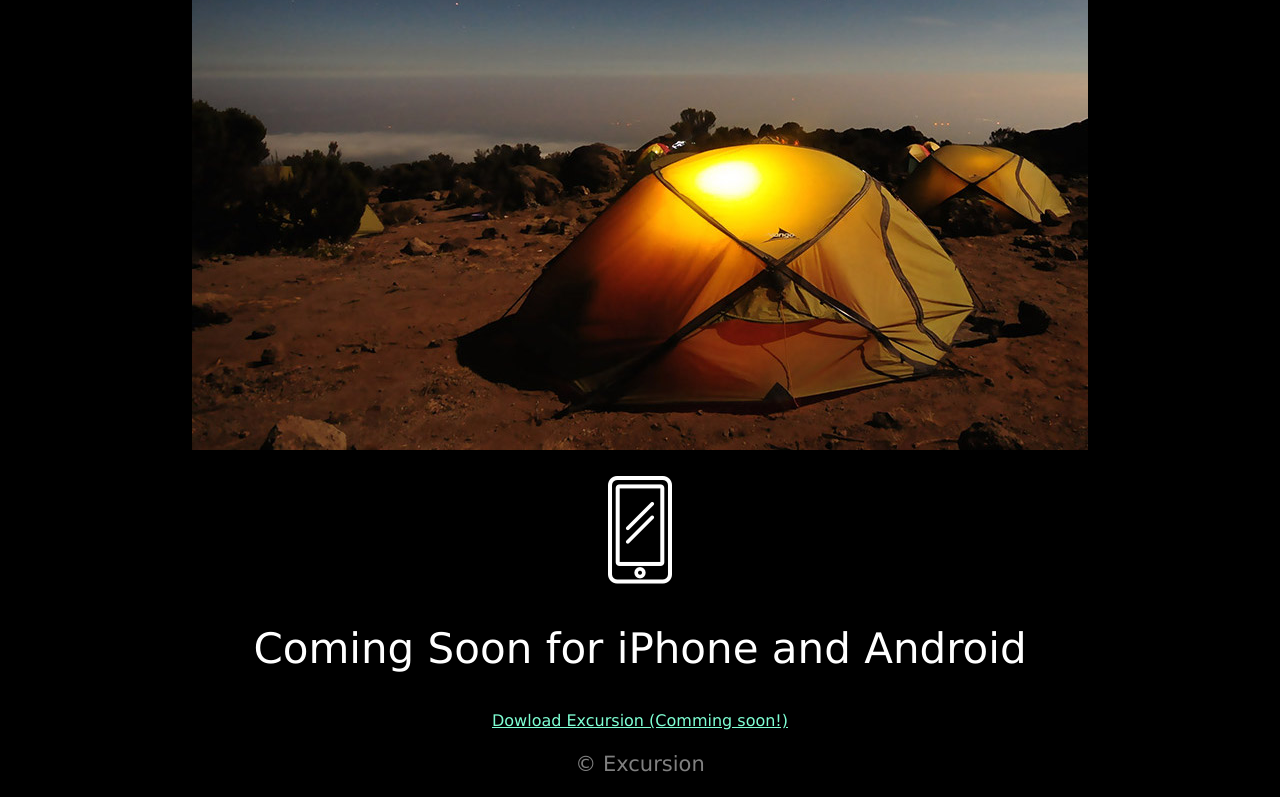
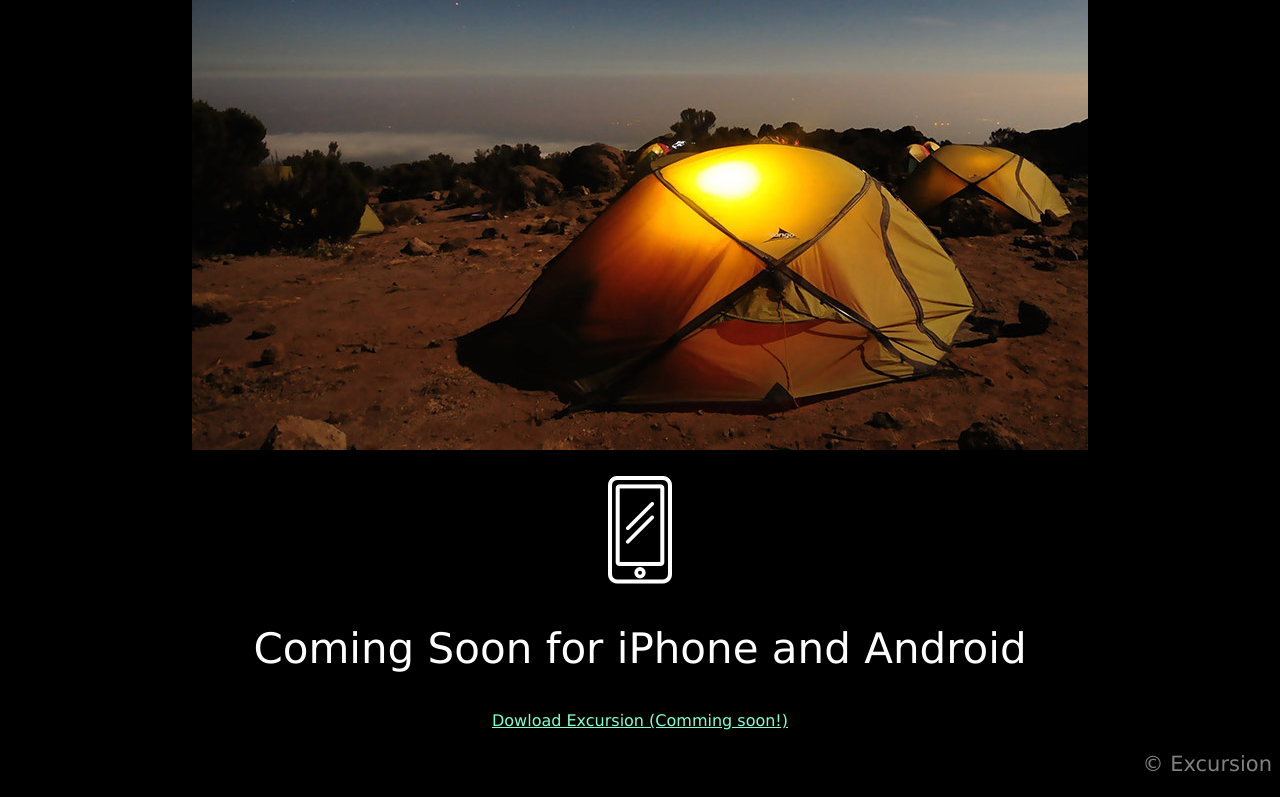
Before and after one commit to bmeeks60/excursion, a plain HTML site: page index.html in a window 1280 px wide. Shown: the part 566-1363 px from the top of the page. Drawn offline with Linux system fonts and the light colour scheme.

Commit message:
Final touches.

```diff
--- a/index.html
+++ b/index.html
@@ -10,7 +10,7 @@
     <h1>Discover hidden places in the world around you</h1>
     <p><a href="#">Download Excursion (Coming soon!)</a></p>
 
-    <p><video src="resources/videos/excursion.mp4" autoplay loop poster="posterimage.jpg"></p>
+    <p><video src="resources/videos/excursion.mp4" autoplay loop poster="posterimage.jpg"></video></p>
 
     <h2>Your personal travel guide</h2>
     <p>Excursion remembers places you like, and recomends new points of interest around you.</p>
@@ -21,9 +21,6 @@
     <h2>Coming Soon for iPhone and Android</h2>
     <p><a href="#">Dowload Excursion (Comming soon!)</a></p>
 
-    <div class="footer">
-      <p>&copy Excursion</p>
-    </div>
-    </video>
+    <p id="footer">&copy Excursion</p>
   </body>
 </html>
--- a/resources/css/style.css
+++ b/resources/css/style.css
@@ -31,6 +31,6 @@ a {
   color: Aquamarine;
 }
 
-.footer {
+#footer {
   text-align: right;
 }
```
